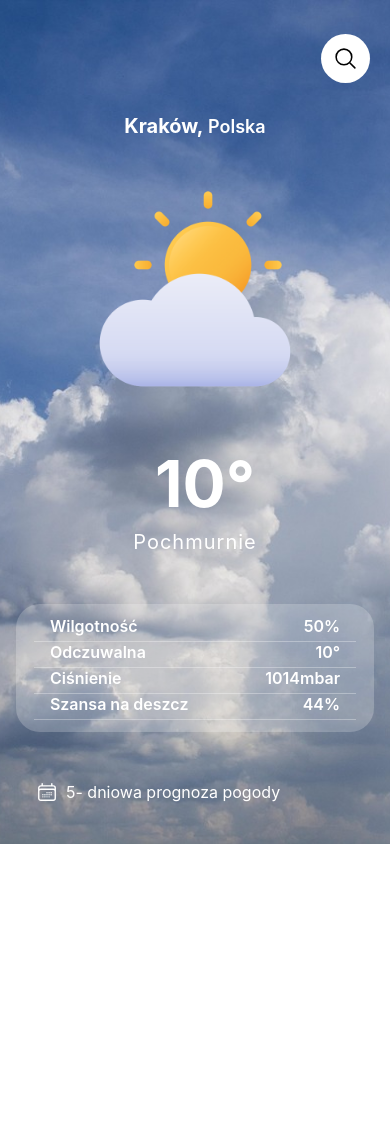
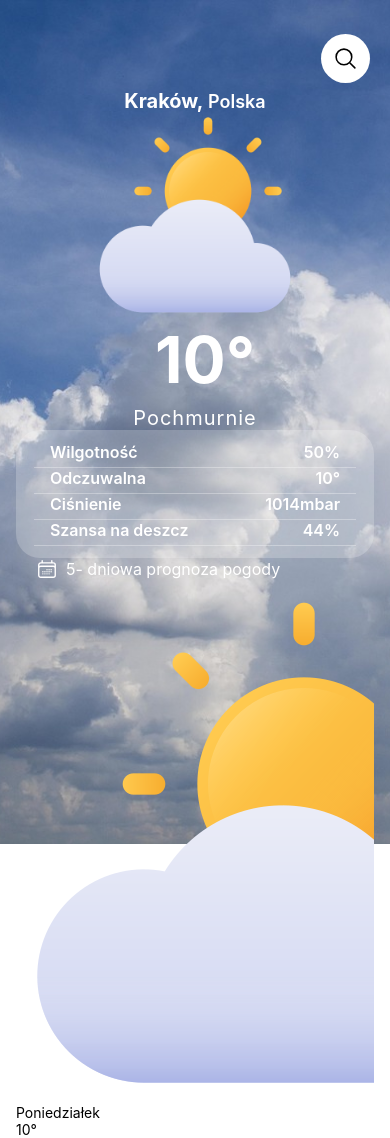
Before and after one commit to kacpi95/Weather-App-react-native, a React Native app: screen /Home in a window 390 px wide. Before the commit the page ends 844 px from the top, so only its background shows below. Built offline with nearby package versions, Linux system fonts and the light colour scheme.

Commit message:
Add ScrollView and View forecastCards

```diff
--- a/components/FirstScreen.js
+++ b/components/FirstScreen.js
@@ -15,6 +15,7 @@ import {
   MagnifyingGlassIcon,
 } from 'react-native-heroicons/outline';
 import { MapPinIcon } from 'react-native-heroicons/solid';
+import { ScrollView } from 'react-native';
 
 export default function FirstScreen() {
   const [showSearch, setSearch] = useState(false);
@@ -115,6 +116,20 @@ export default function FirstScreen() {
                 5- dniowa prognoza pogody
               </Text>
             </View>
+            <ScrollView
+              horizontal
+              contentContainerStyle={styles.scrollContainer}
+              showsHorizontalScrollIndicator={false}
+            >
+              <View style={styles.forecastCard}>
+                <Image
+                  source={require('../assets/images/cloudy-day.png')}
+                  style={styles.forecastImage}
+                />
+                <Text style={styles.forecastDay}>Poniedziałek</Text>
+                <Text style={styles.forecastTemp}>10&#176;</Text>
+              </View>
+            </ScrollView>
           </View>
         </View>
       </SafeAreaView>
```
